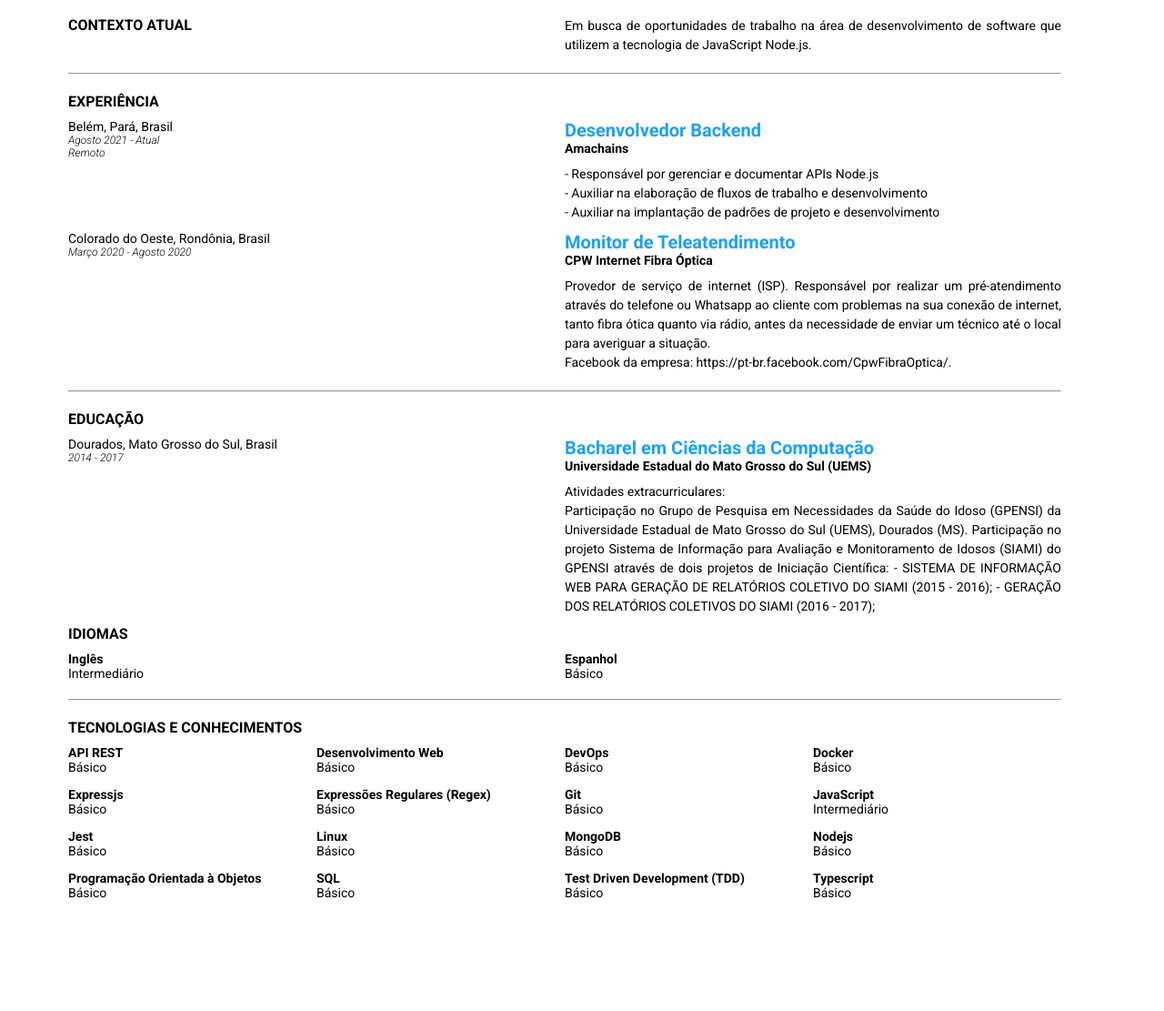
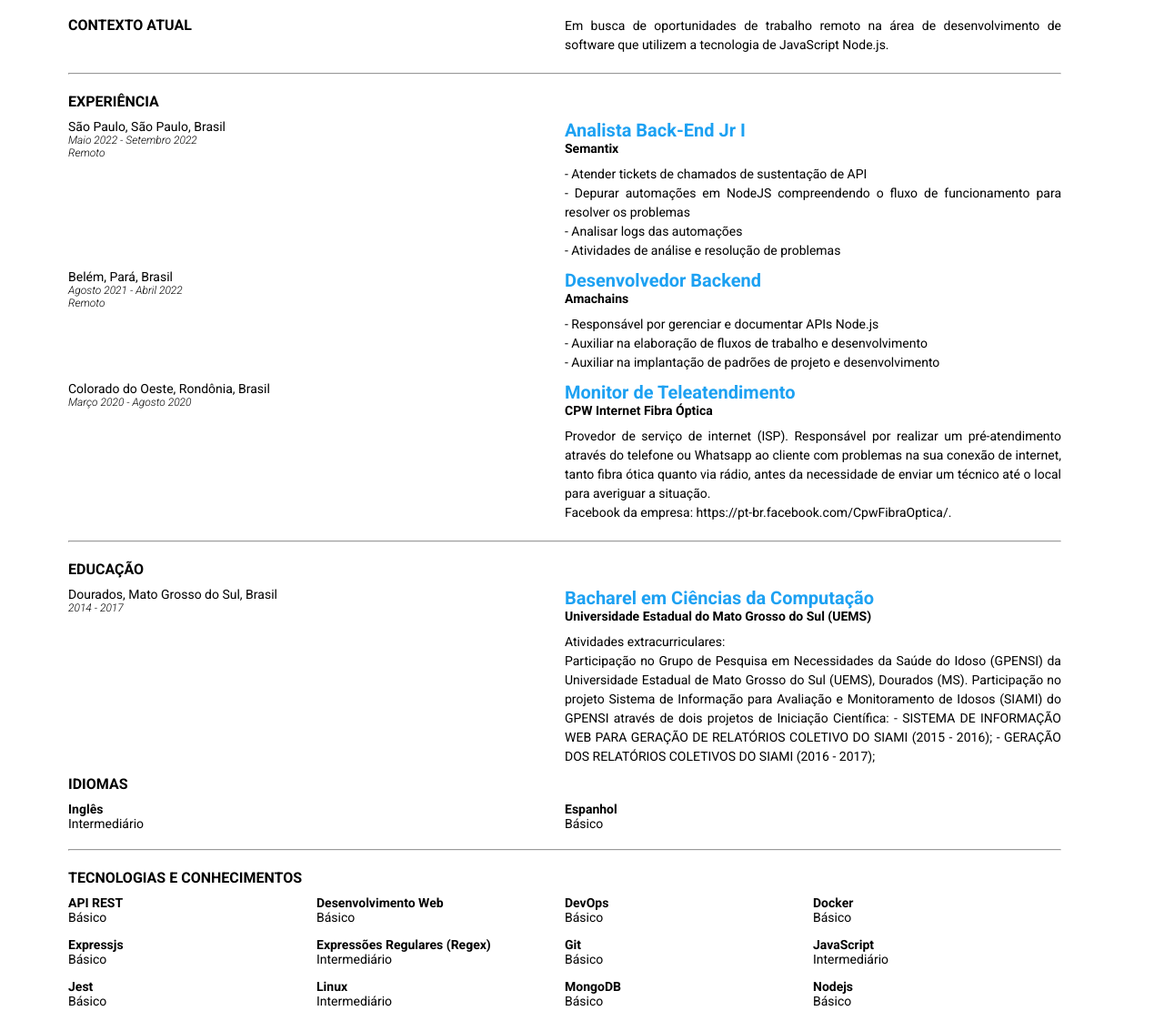
Before and after one commit to HalexV/curriculum-pt-br, a plain HTML site: page index.html in a window 1280 px wide. Shown: the part 240-1351 px from the top of the page at 91% size. Drawn offline with Linux system fonts and the light colour scheme.

Commit message:
feat: add job and update file

```diff
--- a/index.html
+++ b/index.html
@@ -24,9 +24,7 @@
           <p><b>Nacionalidade:</b> Brasileiro</p>
           <p>
             <b>LinkedIn:</b>
-            <a
-              target="_blank"
-              href="https://www.linkedin.com/in/halexv/"
+            <a target="_blank" href="https://www.linkedin.com/in/halexv/"
               >https://www.linkedin.com/in/halexv/</a
             >
           </p>
@@ -53,8 +51,9 @@
           <div class="grid-container">
             <h3>CONTEXTO ATUAL</h3>
             <p class="description">
-              Em busca de oportunidades de trabalho na área de desenvolvimento
-              de software que utilizem a tecnologia de JavaScript Node.js.
+              Em busca de oportunidades de trabalho remoto na área de
+              desenvolvimento de software que utilizem a tecnologia de
+              JavaScript Node.js.
             </p>
           </div>
         </section>
@@ -65,9 +64,30 @@
           <h3>EXPERIÊNCIA</h3>
           <div class="grid-container">
             <div class="local-n-date">
+              <p>São Paulo, São Paulo, Brasil</p>
+              <i>Maio 2022 - Setembro 2022</i>
+              <br />
+              <i>Remoto</i>
+            </div>
+            <div class="job-info">
+              <h2 class="job-role">Analista Back-End Jr I</h2>
+              <p class="company-name">Semantix</p>
+              <div class="job-description">
+                <p>
+                  - Atender tickets de chamados de sustentação de API <br />
+                  - Depurar automações em NodeJS compreendendo o fluxo de
+                  funcionamento para resolver os problemas <br />
+                  - Analisar logs das automações <br />
+                  - Atividades de análise e resolução de problemas
+                </p>
+              </div>
+            </div>
+          </div>
+          <div class="grid-container">
+            <div class="local-n-date">
               <p>Belém, Pará, Brasil</p>
-              <i>Agosto 2021 - Atual</i>
-              <br>
+              <i>Agosto 2021 - Abril 2022</i>
+              <br />
               <i>Remoto</i>
             </div>
             <div class="job-info">
@@ -75,9 +95,11 @@
               <p class="company-name">Amachains</p>
               <div class="job-description">
                 <p>
-                  - Responsável por gerenciar e documentar APIs Node.js <br>
-                  - Auxiliar na elaboração de fluxos de trabalho e desenvolvimento <br>
-                  - Auxiliar na implantação de padrões de projeto e desenvolvimento
+                  - Responsável por gerenciar e documentar APIs Node.js <br />
+                  - Auxiliar na elaboração de fluxos de trabalho e
+                  desenvolvimento <br />
+                  - Auxiliar na implantação de padrões de projeto e
+                  desenvolvimento
                 </p>
               </div>
             </div>
@@ -186,7 +208,7 @@
             </div>
             <div>
               <p class="tecknowledge">Expressões Regulares (Regex)</p>
-              <p>Básico</p>
+              <p>Intermediário</p>
             </div>
             <div>
               <p class="tecknowledge">Git</p>
@@ -202,7 +224,7 @@
             </div>
             <div>
               <p class="tecknowledge">Linux</p>
-              <p>Básico</p>
+              <p>Intermediário</p>
             </div>
             <div>
               <p class="tecknowledge">MongoDB</p>
```
